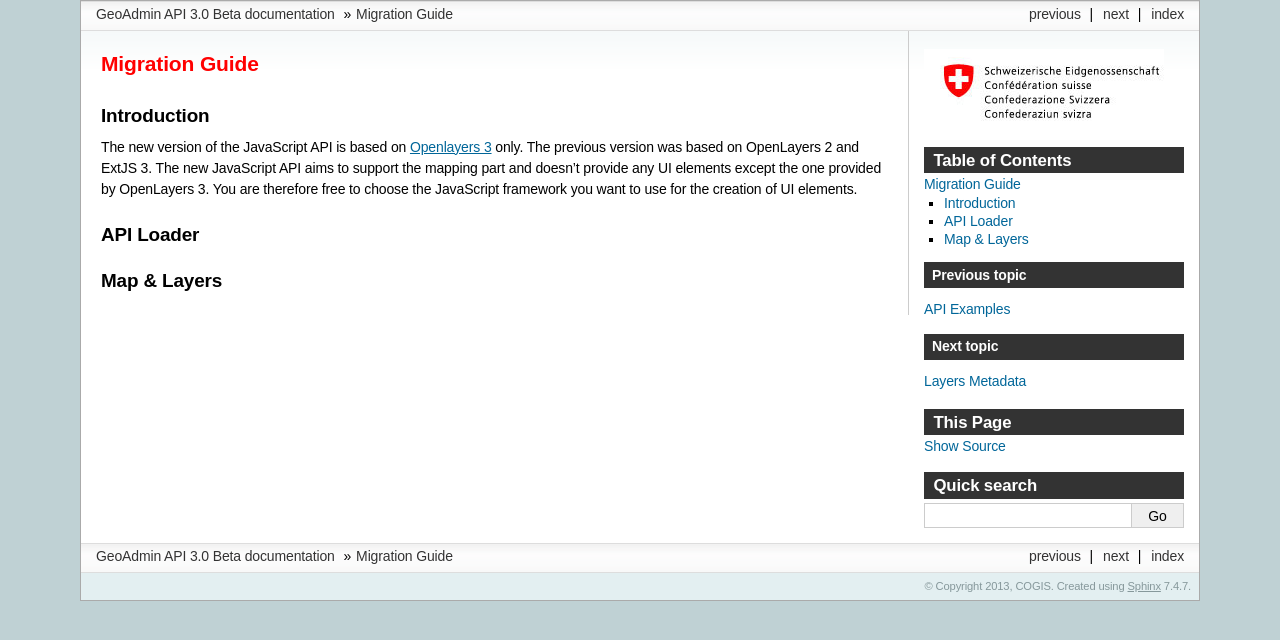
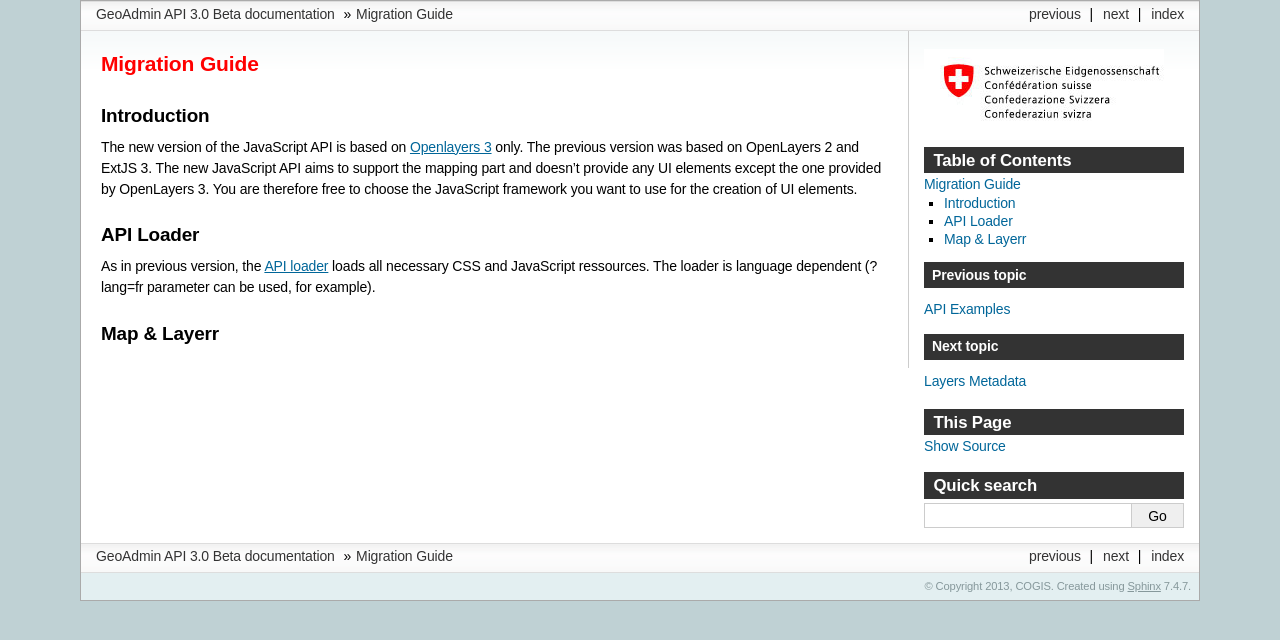
Before and after one commit to swisstopo-test/doc-chsdi3, a Sphinx documentation site: the page built from source/api/migration.rst, in a window 1280 px wide. Shown: the top 640 px of the page. Built offline with Sphinx 7.4.7, drawn with Linux system fonts in a browser that asks for light colours; formulas are drawn with MathJax 3.

Commit message:
Update migration.rst

```diff
--- a/source/api/migration.rst
+++ b/source/api/migration.rst
@@ -10,5 +10,7 @@ You are therefore free to choose the JavaScript framework you want to use for th
 API Loader
 ~~~~~~~~~~
 
-Map & Layers
+As in previous version, the `API loader <http://api3.geo.admin.ch/loader.js>`_ loads all necessary CSS and JavaScript ressources. The loader is language dependent (?lang=fr parameter can be used, for example).
+
+Map & Layerr
 ~~~~~~~~~~~~
```
